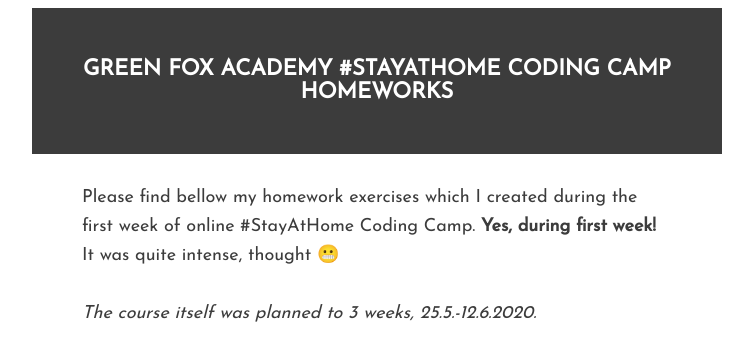
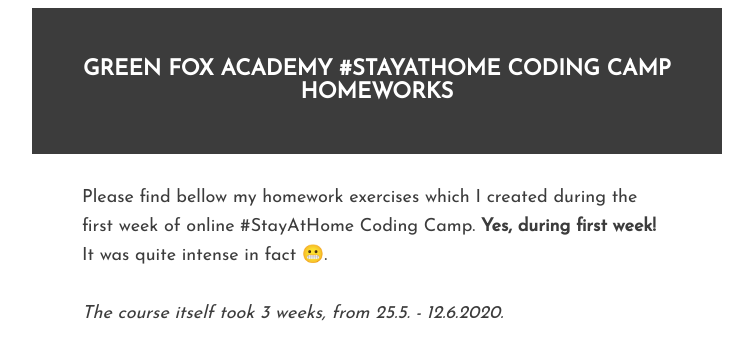
Before and after one commit to Luzkix/luzkix.github.io, a plain HTML site: page index.html in a window 1280 px wide. Shown: the top 356 px of the page, without its empty margins (263-1016 px from the left). Drawn offline with Linux system fonts and the light colour scheme; a web font is replaced by a local one.

Commit message:
correction of introduction sentence

```diff
--- a/index.html
+++ b/index.html
@@ -11,8 +11,8 @@
 <body>
 <main>
     <h1>Green Fox Academy #StayAtHome Coding Camp Homeworks</h1>
-    <p>Please find bellow my homework exercises which I created during the first week of online #StayAtHome Coding Camp. <strong>Yes, during first week!</strong> It was quite intense, thought &#128556</p>
-    <p id="italic">The course itself was planned to 3 weeks, 25.5.-12.6.2020.</p>
+    <p>Please find bellow my homework exercises which I created during the first week of online #StayAtHome Coding Camp. <strong>Yes, during first week!</strong> It was quite intense in fact &#128556.</p>
+    <p id="italic">The course itself took 3 weeks, from 25.5. - 12.6.2020.</p>
     <ul>
         <li><a href="day-1test-for-html-css/index.html">Day 1 - Test for HTML / CSS</a></li>
         <li><a href="day-2play-around-with-existing-html-and-css/index.html">Day 2 - Play around with existing HTML and CSS</a></li>
```
